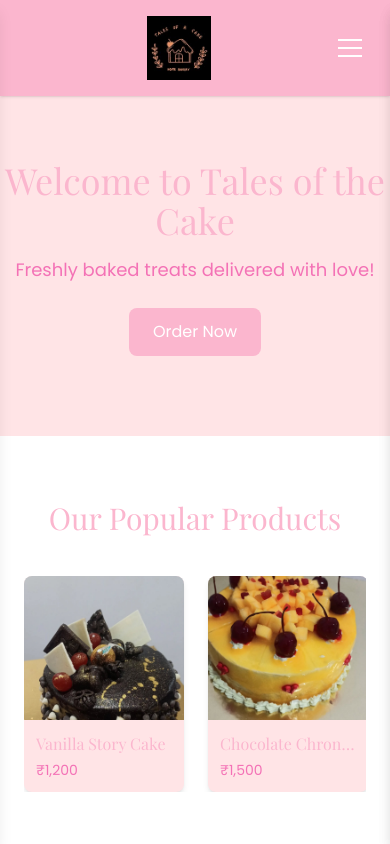
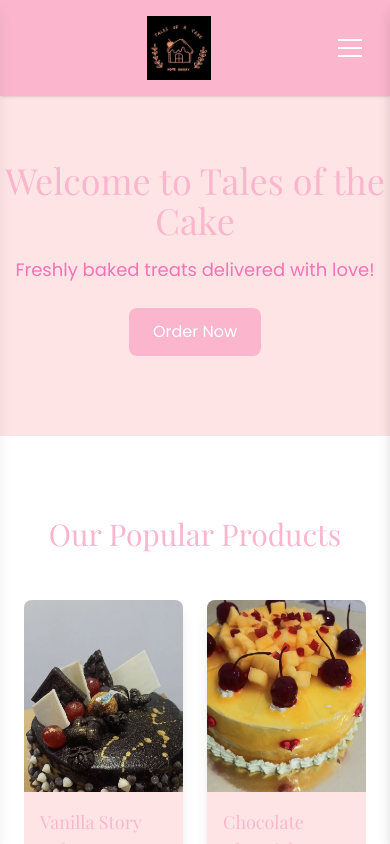
Before and after one commit to AmaanOO7/talesofthecake-localhost, a React (Vite) app: page / in a window 390 px wide. Shown: the top 844 px of the page. Built offline with nearby package versions, Linux system fonts and the light colour scheme.

Commit message:
Update Products.jsx

```diff
--- a/src/components/Products.jsx
+++ b/src/components/Products.jsx
@@ -1,18 +1,6 @@
 import React, { useContext, useState, useRef, useEffect } from "react";
 import { ShopContext } from "./ShopContext";
-
-const PRODUCTS = [
-  { id: 1, name: "Vanilla Story Cake", price: "₹1,200", img: "/images/choco-cake.jfif" },
-  { id: 2, name: "Chocolate Chronicle", price: "₹1,500", img: "/images/pineapple-cake.jfif" },
-  { id: 3, name: "Strawberry Bliss", price: "₹1,300", img: "/images/vanila-cake.jfif" },
-  { id: 4, name: "Blueberry Heaven", price: "₹1,400", img: "/images/blueberry-cake.jfif" },
-  { id: 5, name: "Lemon Delight", price: "₹1,250", img: "/images/lemon-cake.jfif" },
-  { id: 6, name: "Red Velvet Charm", price: "₹1,600", img: "/images/red-velvet-cake.jfif" },
-  { id: 7, name: "Coffee Crunch", price: "₹1,350", img: "/images/coffee-cake.jfif" },
-  { id: 8, name: "Caramel Swirl", price: "₹1,450", img: "/images/caramel-cake.jfif" },
-  { id: 9, name: "Pistachio Dream", price: "₹1,550", img: "/images/pistachio-cake.jfif" },
-  { id: 10, name: "Mango Melody", price: "₹1,300", img: "/images/mango-cake.jfif" },
-];
+import POPULAR_PRODUCTS from "./popularProductsData"; // ✅ import data
 
 function Products() {
   const { cart, addToCart, favorites, toggleFavorite } = useContext(ShopContext);
@@ -24,7 +12,6 @@
   const [canScrollLeft, setCanScrollLeft] = useState(false);
   const [canScrollRight, setCanScrollRight] = useState(true);
 
-  // For touch swipe
   const touchStartX = useRef(0);
   const touchEndX = useRef(0);
 
@@ -56,7 +43,8 @@
     if (scrollRef.current) {
       setCanScrollLeft(scrollRef.current.scrollLeft > 0);
       setCanScrollRight(
-        scrollRef.current.scrollLeft < scrollRef.current.scrollWidth - scrollRef.current.clientWidth
+        scrollRef.current.scrollLeft <
+          scrollRef.current.scrollWidth - scrollRef.current.clientWidth
       );
     }
   };
@@ -64,25 +52,22 @@
   const scroll = (direction) => {
     if (scrollRef.current) {
       scrollRef.current.scrollBy({
-        left: direction === "right" ? 220 : -220,
+        left: direction === "right" ? 300 : -300,
         behavior: "smooth",
       });
     }
   };
 
-  // Touch events for swipe
   const handleTouchStart = (e) => {
     touchStartX.current = e.touches[0].clientX;
   };
-
   const handleTouchMove = (e) => {
     touchEndX.current = e.touches[0].clientX;
   };
-
   const handleTouchEnd = () => {
     const distance = touchStartX.current - touchEndX.current;
-    if (distance > 50) scroll("right"); // swipe left
-    else if (distance < -50) scroll("left"); // swipe right
+    if (distance > 50) scroll("right");
+    else if (distance < -50) scroll("left");
   };
 
   useEffect(() => {
@@ -97,8 +82,8 @@
   }, []);
 
   return (
-    <section className="py-16 px-6 bg-white relative">
-      <h2 className="text-3xl font-display text-center text-primary mb-10">
+    <section className="py-20 px-6 bg-white relative">
+      <h2 className="text-3xl font-display text-center text-primary mb-12">
         Our Popular Products
       </h2>
 
@@ -109,11 +94,10 @@
       )}
 
       <div className="relative group">
-        {/* Scroll buttons (desktop only) */}
         {canScrollLeft && (
           <button
             onClick={() => scroll("left")}
-            className="hidden md:flex absolute left-0 top-1/2 transform -translate-y-1/2 z-20 p-2 bg-black bg-opacity-50 text-white rounded-full opacity-80 hover:opacity-100 transition"
+            className="absolute left-0 top-1/2 transform -translate-y-1/2 z-20 p-2 bg-black bg-opacity-50 text-white rounded-full opacity-80 hover:opacity-100 transition"
           >
             ◀
           </button>
@@ -121,21 +105,20 @@
         {canScrollRight && (
           <button
             onClick={() => scroll("right")}
-            className="hidden md:flex absolute right-0 top-1/2 transform -translate-y-1/2 z-20 p-2 bg-black bg-opacity-50 text-white rounded-full opacity-80 hover:opacity-100 transition"
+            className="absolute right-0 top-1/2 transform -translate-y-1/2 z-20 p-2 bg-black bg-opacity-50 text-white rounded-full opacity-80 hover:opacity-100 transition"
           >
             ▶
           </button>
         )}
 
-        {/* Scroll container */}
         <div
           ref={scrollRef}
-          className="flex gap-6 overflow-x-auto overflow-y-hidden snap-x snap-mandatory scroll-smooth hide-scrollbar"
+          className="flex flex-wrap gap-6 overflow-x-auto scroll-smooth hide-scrollbar"
           onTouchStart={handleTouchStart}
           onTouchMove={handleTouchMove}
           onTouchEnd={handleTouchEnd}
         >
-          {PRODUCTS.map((product) => {
+          {POPULAR_PRODUCTS.map((product) => {
             const cartItem = cart.find((item) => item.id === product.id);
             const inCartQty = cartItem ? cartItem.quantity : 0;
             const isFavorite = favorites.find((item) => item.id === product.id);
@@ -143,35 +126,54 @@
             return (
               <div
                 key={product.id}
-                className="relative w-[160px] sm:w-[180px] bg-accent rounded-lg overflow-hidden shadow-md hover:scale-105 transform transition flex-shrink-0 group/item snap-start"
+                className="group w-[calc(50%-12px)] sm:w-[220px] bg-accent rounded-lg overflow-hidden shadow-lg hover:scale-105 transform transition relative flex-shrink-0"
               >
-                <img src={product.img} alt={product.name} className="w-full h-36 object-cover" />
-                <div className="p-3">
-                  <h3 className="font-display text-base text-primary truncate">{product.name}</h3>
-                  <p className="text-secondary text-sm mt-1">{product.price}</p>
-                </div>
-
-                {/* Action buttons (hidden until hover/tap) */}
-                <div className="absolute bottom-2 left-1/2 transform -translate-x-1/2 flex gap-2 opacity-0 group-hover/item:opacity-100 transition">
+                <img
+                  src={product.img}
+                  alt={product.name}
+                  className="w-full h-48 object-cover"
+                />
+                <div className="p-4">
+                  <h3 className="font-display text-lg text-primary">
+                    {product.name}
+                  </h3>
+                  <p className="text-secondary mt-1">{product.price}</p>
+                  {/* ✅ Buttons only visible on hover */}
+                  <div className="mt-3 flex gap-2 relative opacity-0 group-hover:opacity-100 transition-opacity duration-300">
                     <button
                       onClick={() => handleFavorite(product)}
-                    className={`px-2 py-1 rounded text-xs ${
-                      isFavorite ? "bg-pink-600 text-white" : "bg-pink-500 text-white hover:bg-pink-600"
+                      className={`px-3 py-1 rounded transition relative text-sm ${
+                        isFavorite
+                          ? "bg-pink-600 text-white"
+                          : "bg-pink-500 text-white hover:bg-pink-600"
                       }`}
                     >
-                    {isFavorite ? "❤️" : "🤍"}
+                      {isFavorite ? "❤️ Favorited" : "🤍 Favorite"}
+                      {favAnimation && isFavorite && (
+                        <span className="absolute -top-2 -right-2 bg-pink-500 text-white rounded-full px-2 py-1 text-xs animate-bounce">
+                          {favorites.length}
+                        </span>
+                      )}
                     </button>
 
                     <button
                       onClick={() => handleAddToCart(product)}
-                    className={`px-2 py-1 rounded text-xs ${
+                      className={`px-3 py-1 rounded transition relative text-sm ${
                         inCartQty > 0
                           ? "bg-green-600 text-white"
                           : "bg-green-500 text-white hover:bg-green-600"
                       }`}
                     >
-                    🛒
+                      {inCartQty > 0
+                        ? `🛒 ${inCartQty} in Cart`
+                        : "🛒 Add to Cart"}
+                      {cartAnimation && inCartQty > 0 && (
+                        <span className="absolute -top-2 -right-2 bg-green-500 text-white rounded-full px-2 py-1 text-xs animate-bounce">
+                          {cart.length}
+                        </span>
+                      )}
                     </button>
+                  </div>
                 </div>
               </div>
             );
@@ -187,7 +189,13 @@
           }
           .animate-fade-in { animation: fade-in 0.3s ease-in-out; }
 
-          /* Hide scrollbars cross-browser */
+          @keyframes bounce {
+            0%, 100% { transform: translateY(0); }
+            50% { transform: translateY(-6px); }
+          }
+          .animate-bounce { animation: bounce 0.4s ease; }
+
+          /* ✅ Hide scrollbars */
           .hide-scrollbar::-webkit-scrollbar { display: none; }
           .hide-scrollbar { -ms-overflow-style: none; scrollbar-width: none; }
         `}
```
Lines whose indentation alone changed are shown as unchanged.
